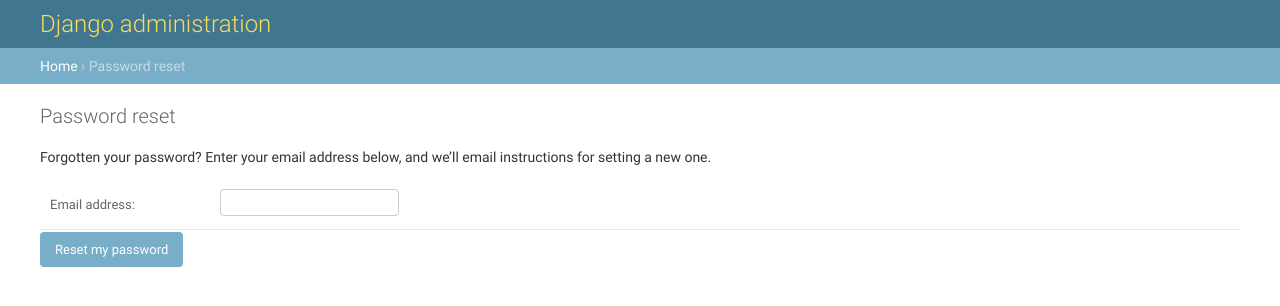
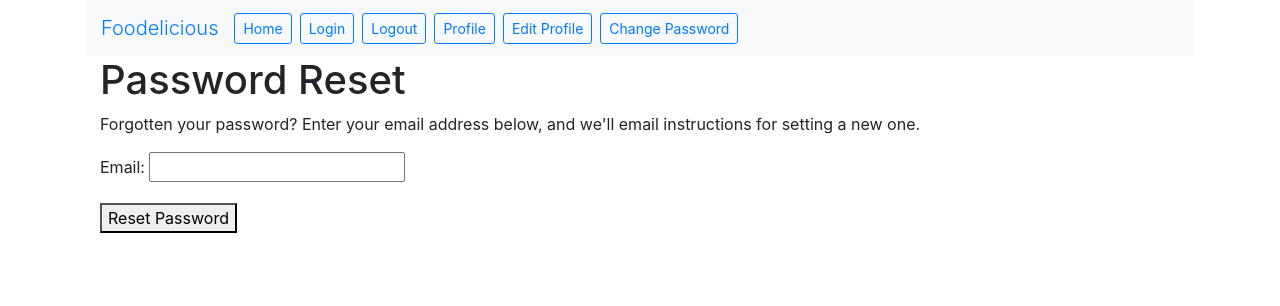
Before and after one commit to JuhelM07/Group13, a Django app: a page that uses account/urls.py in a window 1280 px wide. Shown: the top 306 px of the page. Run offline with Django 3.2, Linux system fonts and the light colour scheme; a user stored in the database is signed in; some libraries are stand-ins or nearby versions.

Commit message:
Add files via upload

```diff
--- /dev/null
+++ b/account/templates/account/reset_password.html
@@ -0,0 +1,15 @@
+{% extends 'base.html'%}
+
+{% block body %}
+<div class="container">
+<h1>Password Reset</h1>
+<p>
+  Forgotten your password? Enter your email address below, and we'll email instructions for setting a new one.
+</p>
+<form method="post">
+  {% csrf_token %}
+  {{form.as_p}}
+  <button type="submit" >Reset Password</button>
+</form>
+</div>
+{% endblock %}
--- a/account/templates/base.html
+++ b/account/templates/base.html
@@ -28,20 +28,20 @@
             <a class="btn btn-sm btn-outline-primary" href="/account"> Home <span class="sr-only">(current)</span> </a>
           </li>
           <li class="nav-item active mr-2">
-            <a class="btn btn-sm btn-outline-primary" href="/account/login"> Login </a>
+              <a class="btn btn-sm btn-outline-primary" href="{% url 'login' %}"> Login </a>
           </li>
           <li class="nav-item active mr-2">
-            <a class="btn btn-sm btn-outline-primary" href="/account/logout">Logout</a>
+              <a class="btn btn-sm btn-outline-primary" href="{% url 'logout' %}">Logout</a>
           </li>
           <li class="nav-item active mr-2">
-            <a class="btn btn-sm btn-outline-primary" href="/account/profile">Profile</a>
+              <a class="btn btn-sm btn-outline-primary" href="{% url 'view_profile' %}">Profile</a>
             <li class="nav-item active mr-2">
-              <a class="btn btn-sm btn-outline-primary" href="/account/profile/edit">Edit Profile</a>
+                <a class="btn btn-sm btn-outline-primary" href="{% url 'edit_profile' %}">Edit Profile</a>
             </li>
 
           </li>
           <li class="nav-item active mr-2">
-            <a class="btn btn-sm btn-outline-primary" href="/account/change-password">Change Password</a>
+              <a class="btn btn-sm btn-outline-primary" href="{% url 'change_password' %}">Change Password</a>
           </li>
         </ul>
 
--- a/account/urls.py
+++ b/account/urls.py
@@ -6,12 +6,12 @@ from django.contrib.auth.views import LoginView, LogoutView, PasswordResetView,
 urlpatterns= [
     url(r'^$', views.home),
     url(r'^login/$', LoginView.as_view(template_name="account/login.html"), name="login"),
-    url(r'^logout/$', LogoutView.as_view(template_name="account/logout.html"), name="login"),
+    url(r'^logout/$', LogoutView.as_view(template_name="account/logout.html"), name="logout"),
     url(r'^register/$',views.register, name='register'),
     url(r'^profile/$', views.view_profile, name= 'view_profile'),
     url(r'^profile/edit/$', views.edit_profile, name= 'edit_profile'),
     url(r'^change-password/$', views.change_password, name= 'change_password'),
-    url(r'^reset-password/$', PasswordResetView.as_view(), name= 'reset_password'),
+    url(r'^reset-password/$', PasswordResetView.as_view(template_name="account/reset_password.html"), name="reset_password"),
     url(r'^reset-password/done$', PasswordResetDoneView.as_view(), name= 'password_reset_done'),
     url(r'^reset-password/confirm/(?P<uidb64>[0-9A-Za-z_\-]+)/(?P<token>[0-9A-Za-z]{1,13}-[0-9A-Za-z]{1,23})/$',
     PasswordResetConfirmView.as_view(), name= 'password_reset_confirm'),
--- a/tutorial/middleware.py
+++ b/tutorial/middleware.py
@@ -1,6 +1,7 @@
 import re
 
 from django.conf import settings
+from django.urls import reverse
 from django.shortcuts import redirect
 from django.contrib.auth import logout
 
@@ -21,13 +22,9 @@ class LoginRequiredMiddleware:
         assert hasattr(request, 'user')
         path = request.path_info.lstrip('/')
 
-        #if not request.user.is_authenticated:
-        #if not any(url.match(path) for url in EXEMPT_URLS):
-        #    return redirect(settings.LOGIN_URL)
-
         url_is_exempt = any(url.match(path) for url in EXEMPT_URLS)
 
-        if path == 'account/logout/':
+        if path == reverse('logout').lstrip('/'):
             logout(request)
 
         if request.user.is_authenticated and url_is_exempt:
```
Also changed, not shown: db.sqlite3.
